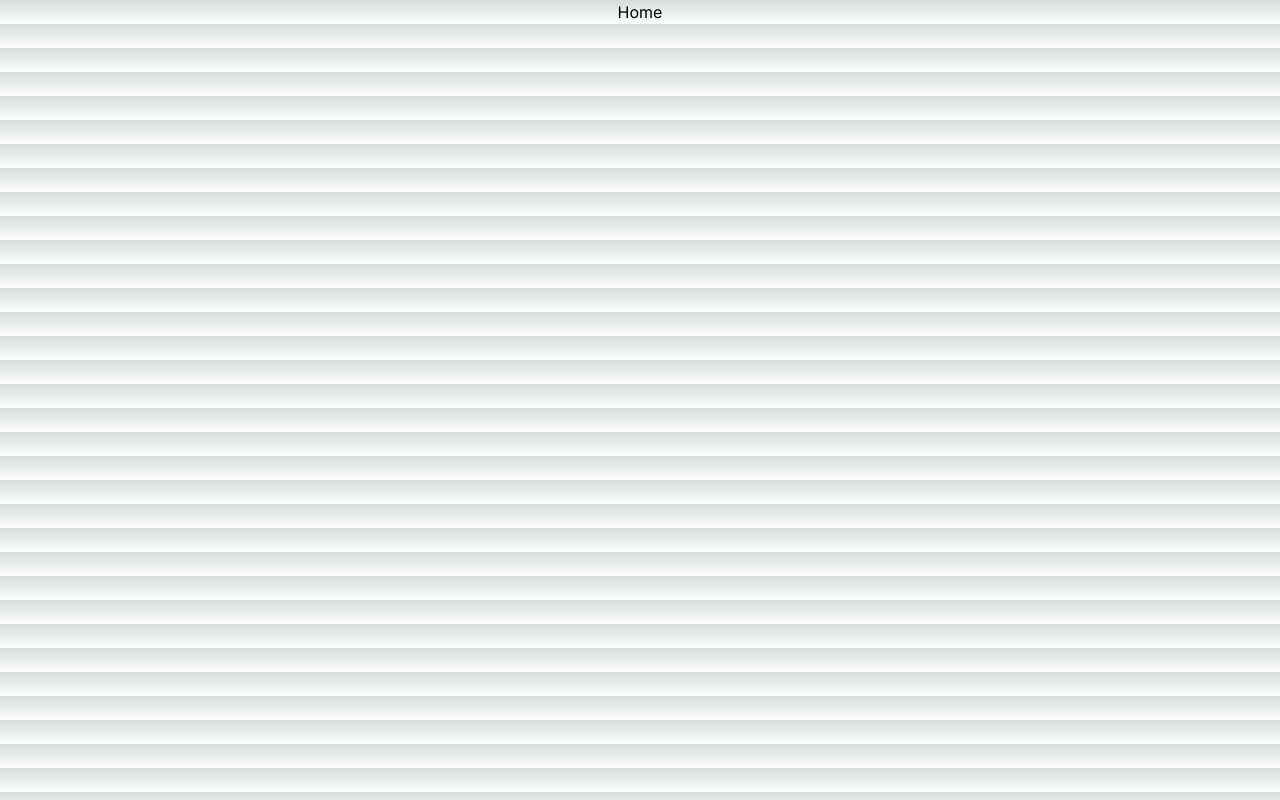
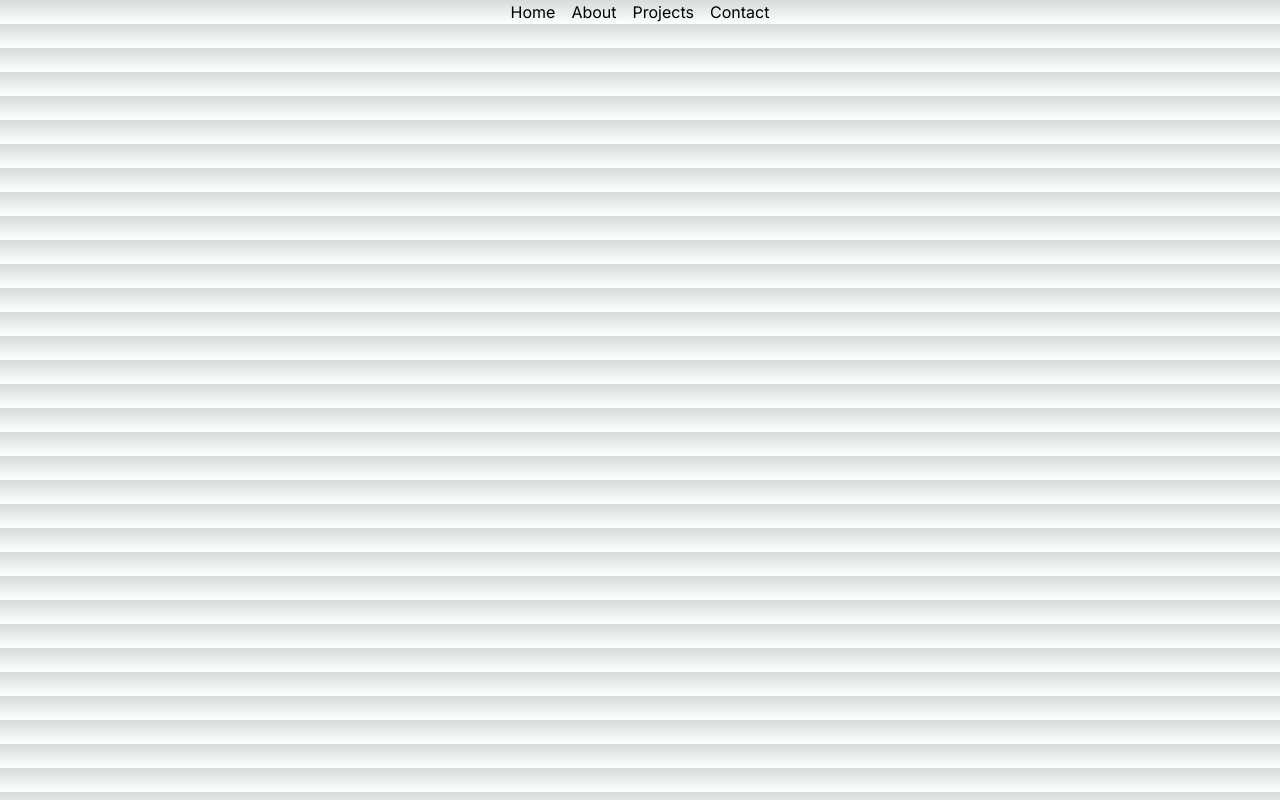
Before and after one commit to segvndo/Segvndo, a Next.js app: page / in a window 1280 px wide. Built offline with nearby package versions, Linux system fonts and the light colour scheme.

Commit message:
Add about, projects, and contact to nav

```diff
--- a/src/app/page.tsx
+++ b/src/app/page.tsx
@@ -1,5 +1,6 @@
 import React, { ReactElement } from 'react';
 import Link from 'next/link';
+import Navigation from '@/components/Navigation';
 
 type HomeProps = {};
 
@@ -7,11 +8,7 @@ const Home: React.FC<HomeProps> = (): ReactElement => {
   return (
     <main className="flex flex-row justify-center space-x-4">
 
-      <div>
-        <Link href="/">
-          Home
-        </Link>
-      </div>
+      <Navigation />
 
     </main>
   );
--- a/src/components/Navigation.tsx
+++ b/src/components/Navigation.tsx
@@ -11,6 +11,26 @@ const Navigation: React.FC = () => {
         </Link>
       </div>
 
+      <div>
+        <Link href="/about">
+          About
+        </Link>
+      </div>
+
+      <div>
+        <Link href="/projects">
+          Projects
+        </Link>
+      </div>
+
+      <div>
+        <Link href="/contact">
+          Contact
+        </Link>
+      </div>
+
     </nav>
   );
-}
+};
+
+export default Navigation;
```
